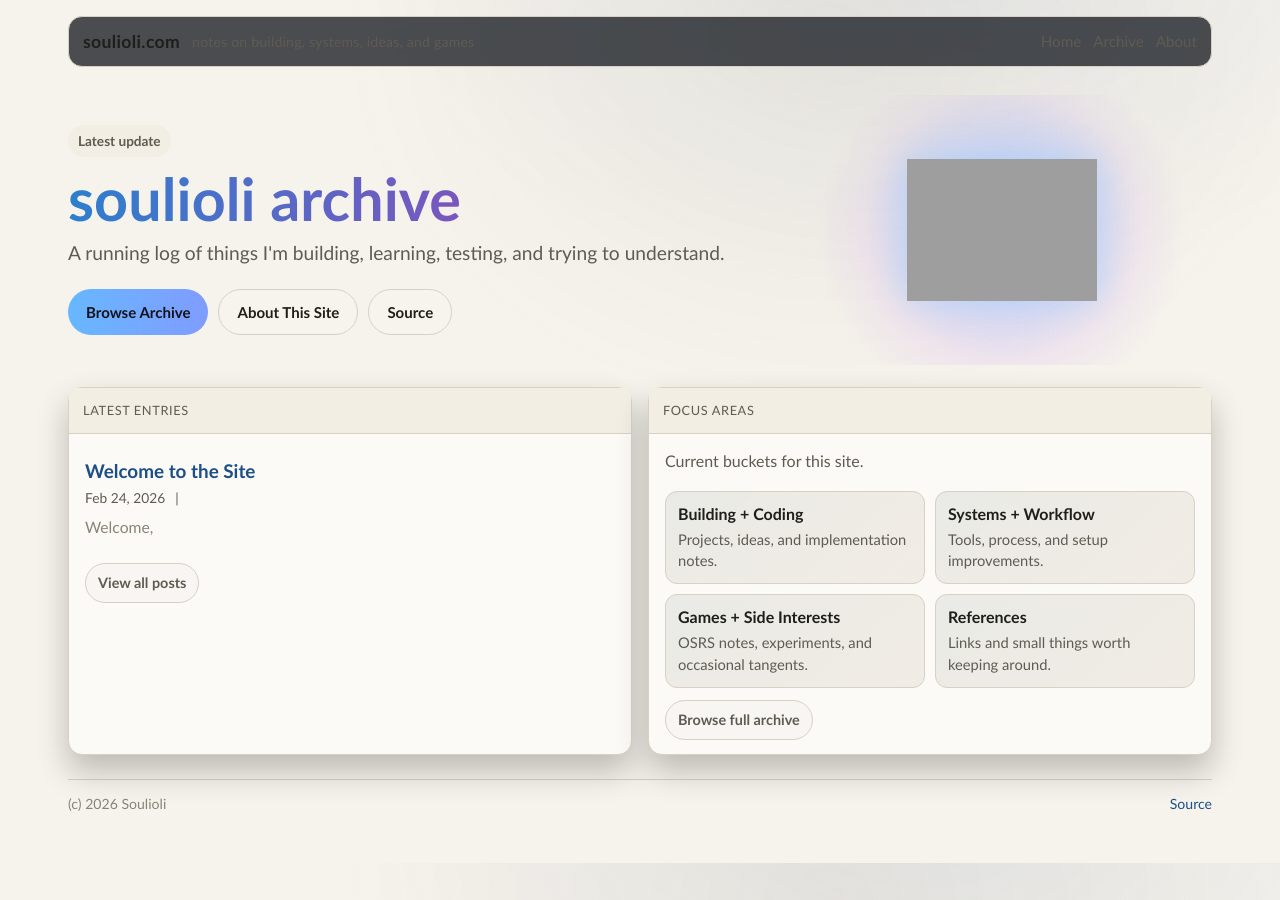
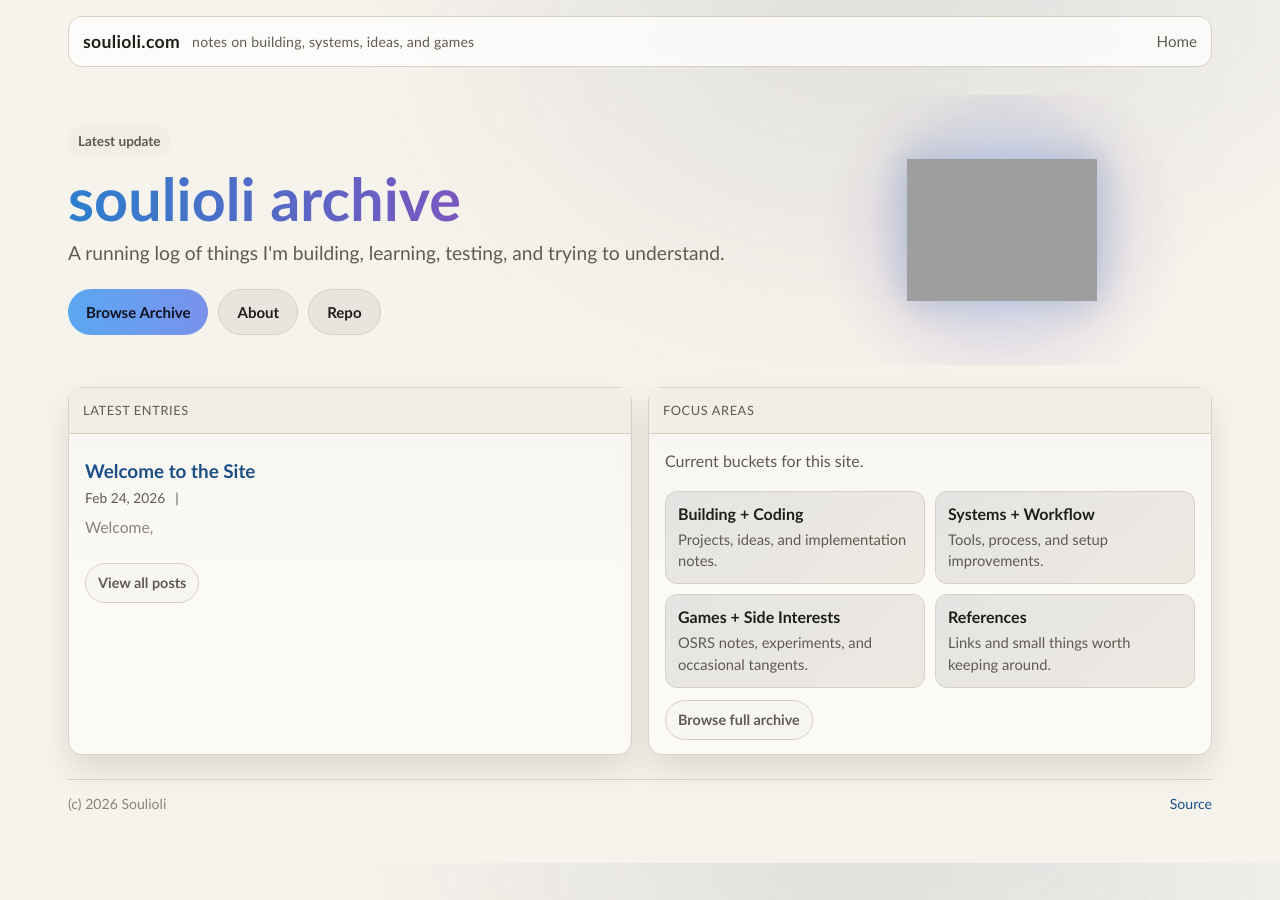
Before and after one commit to Souliolii/soulioli.com, a Jekyll site: the page built from index.html, in a window 1280 px wide. Built offline with Jekyll 4.4.1, drawn with Linux system fonts in a browser that asks for light colours; grey boxes are pictures that could not be loaded.

Commit message:
Refactor button styles in hero section for improved visual hierarchy and consistency

```diff
--- a/_layouts/default.html
+++ b/_layouts/default.html
@@ -8,6 +8,7 @@
   <style>
     /* Theme tokens: edit these values to quickly reskin the whole site */
     :root{
+      /* Core palette */
       --bg: #111317;
       --bg-accent-a: rgba(70, 145, 255, 0.22);
       --bg-accent-b: rgba(190, 116, 255, 0.16);
@@ -22,6 +23,27 @@
       --link: #8dc0ff;
       --brand-a: #76c7ff;
       --brand-b: #c5a1ff;
+
+      /* Surface and effect tokens */
+      --topbar-bg: rgba(17, 20, 27, 0.75);
+      --card-gradient-top: rgba(255, 255, 255, 0.02);
+      --tile-gradient-a: rgba(118, 199, 255, 0.08);
+      --tile-gradient-b: rgba(197, 161, 255, 0.04);
+      --hero-glow-core: rgba(255, 255, 255, 0.18);
+      --hero-glow-a: rgba(112, 201, 255, 0.44);
+      --hero-glow-b: rgba(196, 138, 255, 0.40);
+      --logo-shadow: rgba(145, 200, 255, 0.45);
+      --play-icon: rgba(255, 255, 255, 0.95);
+      --card-shadow: rgba(0, 0, 0, 0.24);
+
+      /* Button tokens */
+      --btn-primary-a: #67b7ff;
+      --btn-primary-b: #7f9cff;
+      --btn-primary-text: #12131a;
+      --btn-neutral-bg: rgba(255, 255, 255, 0.10);
+      --btn-highlight-bg: rgba(141, 192, 255, 0.14);
+      --btn-highlight-border: rgba(141, 192, 255, 0.5);
+
       --max: 1180px;
       --radius: 14px;
     }
@@ -43,6 +65,22 @@
         --link: #1c4f86;
         --brand-a: #2d7fce;
         --brand-b: #7a56bf;
+        --topbar-bg: rgba(255, 255, 255, 0.75);
+        --card-gradient-top: rgba(0, 0, 0, 0.02);
+        --tile-gradient-a: rgba(45, 127, 206, 0.08);
+        --tile-gradient-b: rgba(122, 86, 191, 0.04);
+        --hero-glow-core: rgba(255, 255, 255, 0.7);
+        --hero-glow-a: rgba(45, 127, 206, 0.25);
+        --hero-glow-b: rgba(122, 86, 191, 0.22);
+        --logo-shadow: rgba(80, 110, 170, 0.35);
+        --play-icon: rgba(255, 255, 255, 0.95);
+        --card-shadow: rgba(10, 10, 10, 0.10);
+        --btn-primary-a: #5ba7f2;
+        --btn-primary-b: #7992ec;
+        --btn-primary-text: #0f1220;
+        --btn-neutral-bg: rgba(0, 0, 0, 0.06);
+        --btn-highlight-bg: rgba(45, 127, 206, 0.12);
+        --btn-highlight-border: rgba(45, 127, 206, 0.35);
       }
     }
 
@@ -70,7 +108,7 @@
       padding: 10px 14px;
       border: 1px solid var(--border);
       border-radius: var(--radius);
-      background: rgba(17, 20, 27, 0.75);
+      background: var(--topbar-bg);
       backdrop-filter: blur(7px);
     }
     .brand{
@@ -163,14 +201,20 @@
       border-radius: 999px;
       border: 1px solid var(--border);
       color: var(--text);
-      background: rgba(255,255,255,0.10);
+      background: var(--btn-neutral-bg);
       font-size: .94rem;
       font-weight: 700;
+      transition: background .15s ease, border-color .15s ease, color .15s ease, filter .15s ease;
     }
     .btn:hover{ text-decoration:none; filter: brightness(1.08); }
+    .btn-highlight:hover{
+      background: var(--btn-highlight-bg);
+      border-color: var(--btn-highlight-border);
+      color: var(--text);
+    }
     .btn-primary{
-      background: linear-gradient(90deg, #67b7ff, #7f9cff);
-      color: #12131a;
+      background: linear-gradient(90deg, var(--btn-primary-a), var(--btn-primary-b));
+      color: var(--btn-primary-text);
       border: none;
     }
     .hero-visual{
@@ -178,9 +222,9 @@
       border-radius: 22px;
       position: relative;
       background:
-        radial-gradient(170px 170px at 50% 50%, rgba(255,255,255,0.18), transparent 70%),
-        radial-gradient(220px 220px at 50% 48%, rgba(112,201,255,0.44), transparent 62%),
-        radial-gradient(280px 280px at 50% 52%, rgba(196,138,255,0.40), transparent 66%);
+        radial-gradient(170px 170px at 50% 50%, var(--hero-glow-core), transparent 70%),
+        radial-gradient(220px 220px at 50% 48%, var(--hero-glow-a), transparent 62%),
+        radial-gradient(280px 280px at 50% 52%, var(--hero-glow-b), transparent 66%);
       overflow: hidden;
     }
     .hero-visual-logo{
@@ -190,7 +234,7 @@
       width: 190px;
       height: 190px;
       object-fit: contain;
-      filter: drop-shadow(0 0 18px rgba(145, 200, 255, 0.45));
+      filter: drop-shadow(0 0 18px var(--logo-shadow));
       z-index: 2;
     }
     .hero-visual.is-fallback::before{
@@ -202,9 +246,9 @@
       height: 0;
       border-top: 82px solid transparent;
       border-bottom: 82px solid transparent;
-      border-left: 132px solid rgba(255,255,255,0.95);
+      border-left: 132px solid var(--play-icon);
       transform: translateX(14px);
-      filter: drop-shadow(0 0 18px rgba(145, 200, 255, 0.45));
+      filter: drop-shadow(0 0 18px var(--logo-shadow));
     }
 
     .grid{
@@ -219,9 +263,9 @@
 
     .card{
       border: 1px solid var(--border);
-      background: linear-gradient(180deg, rgba(255,255,255,0.02), transparent 56%), var(--panel);
+      background: linear-gradient(180deg, var(--card-gradient-top), transparent 56%), var(--panel);
       border-radius: var(--radius);
-      box-shadow: 0 16px 32px rgba(0, 0, 0, 0.24);
+      box-shadow: 0 16px 32px var(--card-shadow);
     }
     .card .hd{
       padding: 12px 14px;
@@ -263,7 +307,7 @@
     .tile{
       border: 1px solid var(--border);
       border-radius: 12px;
-      background: linear-gradient(140deg, rgba(118,199,255,0.08), rgba(197,161,255,0.04)), var(--panel-2);
+      background: linear-gradient(140deg, var(--tile-gradient-a), var(--tile-gradient-b)), var(--panel-2);
       padding: 12px;
     }
     .tile h3{
@@ -300,8 +344,6 @@
       </div>
       <div class="nav">
         <a href="/">Home</a>
-        <a href="/archive">Archive</a>
-        <a href="/about">About</a>
       </div>
     </div>
 
--- a/index.html
+++ b/index.html
@@ -11,8 +11,8 @@
       <p>A running log of things I'm building, learning, testing, and trying to understand.</p>
       <div class="hero-actions">
         <a class="btn btn-primary" href="/archive">Browse Archive</a>
-        <a class="btn" href="/about">About This Site</a>
-        <a class="btn" href="https://github.com/Souliolii/soulioli.com">Source</a>
+        <a class="btn btn-highlight" href="/about">About</a>
+        <a class="btn btn-highlight" href="https://github.com/Souliolii/soulioli.com">Repo</a>
       </div>
     </div>
     <div class="hero-visual{% unless site.hero_logo %} is-fallback{% endunless %}" aria-hidden="true">
```
